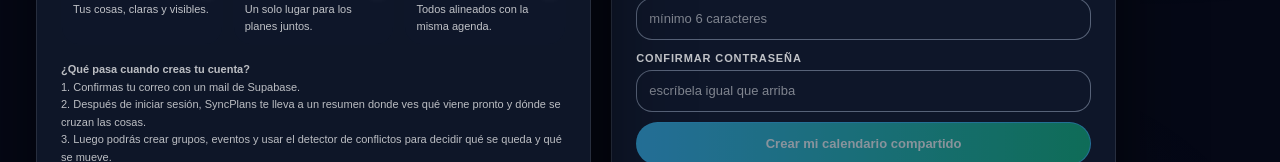
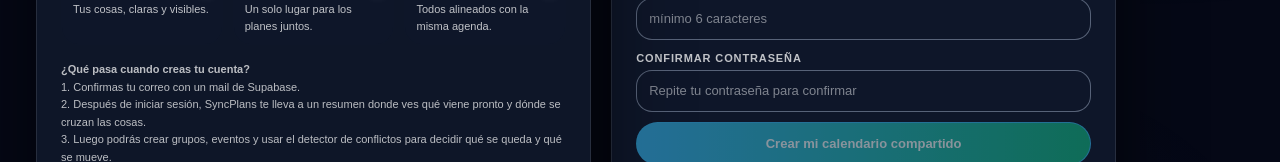
Before and after one commit to Fgainzall/syncplans-app, a Next.js app: page /auth/register in a window 1280 px wide. Shown: the part 383-545 px from the top of the page. Built offline with nearby package versions, Linux system fonts and the light colour scheme; no server answers.

Commit message:
copy(auth): improve confirm password placeholder

```diff
--- a/src/app/auth/register/RegisterClient.tsx
+++ b/src/app/auth/register/RegisterClient.tsx
@@ -567,7 +567,7 @@ export default function RegisterClient() {
                       type="password"
                       value={password2}
                       onChange={(e) => setPassword2(e.target.value)}
-                      placeholder="escríbela igual que arriba"
+                      placeholder="Repite tu contraseña para confirmar"
                       autoComplete="new-password"
                     />
                   </div>
```
